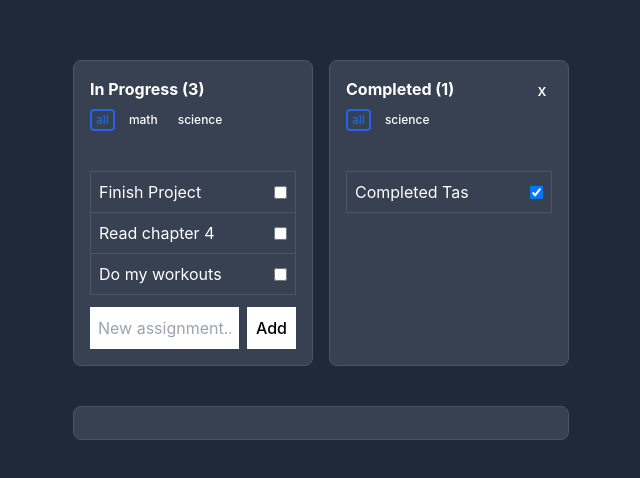
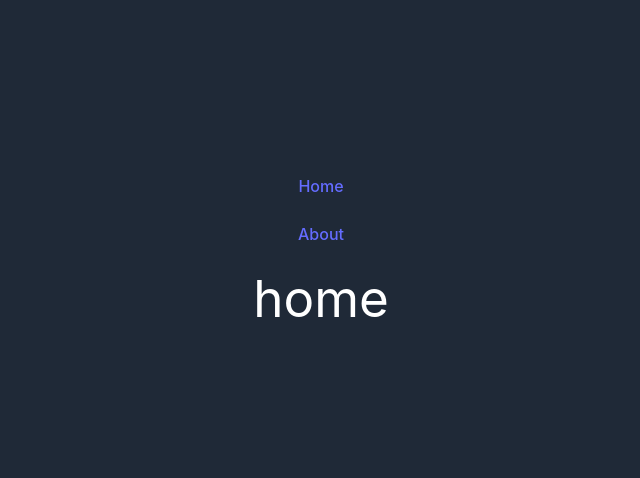
Before and after one commit to MohamedAhmed12/playaround-with-vue3, a Vue app: page / in a window 1280 px wide. Shown: the part 150-628 px from the top of the page, without its empty margins (319-959 px from the left). Built offline with nearby package versions, Linux system fonts and the light colour scheme; data requests are answered from the project's data file.

Commit message:
feat(router): add vue router with 2 basic routes

```diff
--- a/package.json
+++ b/package.json
@@ -14,6 +14,7 @@
   "devDependencies": {
     "@vitejs/plugin-vue": "^4.5.2",
     "json-server": "^0.17.4",
-    "vite": "^5.0.8"
+    "vite": "^5.0.8",
+    "vue-router": "^4.2.5"
   }
 }
--- a/src/App.vue
+++ b/src/App.vue
@@ -1,6 +1,6 @@
 <script>
 import Assignments from "./components/Assignments.vue";
-import Panel from './components/Panel.vue';
+import Panel from "./components/Panel.vue";
 
 export default {
   components: {
@@ -11,10 +11,17 @@ export default {
 </script>
 
 <template>
-<div class="grid gap-6">
-  <Assignments />
-  <Panel/>
-</div>
+  <!-- Options API -->
+  <div class="container grid gap-6">
+    <!-- <Assignments /> -->
+    <!-- <Panel/> -->
+
+    <!-- Composition API -->
+        <router-link :to="{name:'home'}">Home</router-link>
+        <router-link :to="{name:'about'}">About</router-link>
+
+    <router-view />
+  </div>
 </template>
 
 <style scoped>
--- /dev/null
+++ b/src/router/index.js
@@ -0,0 +1,21 @@
+import { createRouter, createWebHashHistory } from "vue-router";
+
+const routes = [
+  {
+    path: "/",
+    name: "home",
+    component: () => import("@/views/Home.vue"),
+  },
+  {
+    path: "/",
+    name: "about",
+    component: () => import("@/views/About.vue"),
+  },
+];
+
+const router = createRouter({
+  history: createWebHashHistory(),
+  routes,
+});
+
+export default router;
--- /dev/null
+++ b/src/views/About.vue
@@ -0,0 +1,3 @@
+<template>
+    <h1>About page</h1>
+</template>
--- /dev/null
+++ b/src/views/Home.vue
@@ -0,0 +1,3 @@
+<template>
+    <h1>home</h1>
+</template>
```
Also changed, not shown: src/main.js (+7 -4 lines), 1 other file (tests, documents, lock files or other folders).
